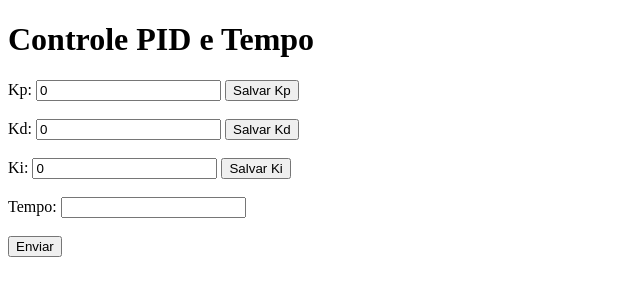
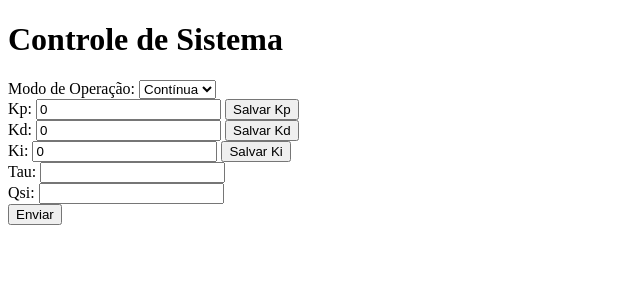
Before and after one commit to gabriel0alvesz/Control_Work_Complement, a Flask app: page / in a window 1280 px wide. Shown: the top 300 px of the page, without its empty margins (0-640 px from the left). Run offline with Flask 3, Linux system fonts and the light colour scheme.

Commit message:
todos os inputs funcionando
enviando dados para o servidor corretamente

```diff
--- a/src/server_flask.py
+++ b/src/server_flask.py
@@ -7,8 +7,11 @@ app = Flask(__name__)
 kp = 0
 kd = 0
 ki = 0
+tau = 0.0
+qsi = 0.0
 tempo = 0.0
-valor_potenciometro = 0
+modo_operacao = "continua"
+valor_potenciometro = 0  # Variável para armazenar o valor do potenciômetro recebido do ESP32
 
 @app.route('/')
 def index():
@@ -45,17 +48,21 @@ def salvar_ki():
 
 @app.route('/enviar-valores', methods=['POST'])
 def enviar_valores():
-    global kp, kd, ki, tempo
+    global kp, kd, ki, tau, qsi, tempo, modo_operacao
+    modo_operacao = request.json.get('modo')
     tempo = request.json.get('tempo')
+    tau = request.json.get('tau')
+    qsi = request.json.get('qsi')
 
-    # Configurações do servidor TCP
+    # Configurações do servidor TCP (o mesmo que o servidor_tcp.py)
     tcp_server_host = '127.0.0.1'
     tcp_server_port = 3333
 
     # Conectar ao servidor TCP e enviar os valores
     with socket.socket(socket.AF_INET, socket.SOCK_STREAM) as s:
         s.connect((tcp_server_host, tcp_server_port))
-        message = f"Kp: {kp}, Kd: {kd}, Ki: {ki}, Tempo: {tempo}\n"
+        message = (f"Modo: {modo_operacao}, Kp: {kp}, Kd: {kd}, Ki: {ki}, "
+                   f"Tau: {tau}, Qsi: {qsi}, Tempo: {tempo}\n")
         s.sendall(message.encode('utf-8'))
         data = s.recv(1024).decode('utf-8')
 
--- a/src/templates/index.html
+++ b/src/templates/index.html
@@ -1,77 +1,104 @@
 <!DOCTYPE html>
-<html lang="pt-BR">
+<html lang="en">
 <head>
     <meta charset="UTF-8">
     <meta name="viewport" content="width=device-width, initial-scale=1.0">
-    <title>Controle PID e Tempo</title>
+    <title>Controle de Sistema</title>
+    <script src="https://code.jquery.com/jquery-3.6.0.min.js"></script>
 </head>
 <body>
-    <h1>Controle PID e Tempo</h1>
+    <h1>Controle de Sistema</h1>
 
-    <form id="valorForm">
-        <label for="kpInput">Kp:</label>
-        <input type="number" id="kpInput" readonly>
-        <button type="button" onclick="salvarValor('kp')">Salvar Kp</button><br><br>
+    <label for="modo">Modo de Operação:</label>
+    <select id="modo" onchange="ajustarVisibilidadeTempo()">
+        <option value="continua">Contínua</option>
+        <option value="digital">Digital</option>
+    </select>
 
-        <label for="kdInput">Kd:</label>
-        <input type="number" id="kdInput" readonly>
-        <button type="button" onclick="salvarValor('kd')">Salvar Kd</button><br><br>
+    <div id="tempoDiv" style="display: none;">
+        <label for="tempo">Tempo (segundos):</label>
+        <input type="number" id="tempo" step="0.1" min="0">
+    </div><br>
 
-        <label for="kiInput">Ki:</label>
-        <input type="number" id="kiInput" readonly>
-        <button type="button" onclick="salvarValor('ki')">Salvar Ki</button><br><br>
+    <label for="kp">Kp:</label>
+    <input type="number" id="kp" readonly>
+    <button onclick="salvarValor('kp')">Salvar Kp</button><br>
 
-        <label for="tempoInput">Tempo:</label>
-        <input type="number" id="tempoInput" step="0.1"><br><br>
+    <label for="kd">Kd:</label>
+    <input type="number" id="kd" readonly>
+    <button onclick="salvarValor('kd')">Salvar Kd</button><br>
 
-        <button type="submit">Enviar</button>
-    </form>
+    <label for="ki">Ki:</label>
+    <input type="number" id="ki" readonly>
+    <button onclick="salvarValor('ki')">Salvar Ki</button><br>
+
+    <label for="tau">Tau:</label>
+    <input type="number" id="tau" step="0.01"><br>
+
+    <label for="qsi">Qsi:</label>
+    <input type="number" id="qsi" step="0.01"><br>
+
+    <button onclick="enviarValores()">Enviar</button>
 
     <script>
-        // Função para buscar os valores mais recentes do servidor Flask
-        async function atualizarPotenciometro() {
-            const response = await fetch('/atualizar-potenciometro');
-            const data = await response.json();
-            document.getElementById('kpInput').value = data.valor || 0;
-            document.getElementById('kdInput').value = data.valor || 0;
-            document.getElementById('kiInput').value = data.valor || 0;
+        function ajustarVisibilidadeTempo() {
+            var modo = document.getElementById("modo").value;
+            var tempoDiv = document.getElementById("tempoDiv");
+            if (modo === "digital") {
+                tempoDiv.style.display = "block";
+            } else {
+                tempoDiv.style.display = "none";
+            }
         }
 
-        // Função para salvar o valor atual do potenciômetro para Kp, Kd ou Ki
-        async function salvarValor(tipo) {
-            const valor = document.getElementById(tipo + 'Input').value;
-            await fetch(`/salvar-${tipo}`, {
-                method: 'POST',
-                headers: {
-                    'Content-Type': 'application/json',
-                },
-                body: JSON.stringify({ valor: valor }),
+        function salvarValor(param) {
+            var valor = document.getElementById(param).value;
+            $.ajax({
+                url: `/salvar-${param}`,
+                type: 'POST',
+                contentType: 'application/json',
+                data: JSON.stringify({ valor: valor }),
+                success: function(response) {
+                    alert(param.toUpperCase() + ' salvo com sucesso!');
+                }
             });
-            alert(`${tipo.toUpperCase()} salvo com sucesso!`);
         }
 
-        // Enviar os valores dos inputs ao servidor TCP ao clicar em "Enviar"
-        document.getElementById('valorForm').addEventListener('submit', async (event) => {
-            event.preventDefault();
-            const tempo = document.getElementById('tempoInput').value;
+        function enviarValores() {
+            var modo = document.getElementById("modo").value;
+            var tempo = document.getElementById("tempo").value;
+            var tau = document.getElementById("tau").value;
+            var qsi = document.getElementById("qsi").value;
 
-            const response = await fetch('/enviar-valores', {
-                method: 'POST',
-                headers: {
-                    'Content-Type': 'application/json',
-                },
-                body: JSON.stringify({ tempo }),
+            $.ajax({
+                url: '/enviar-valores',
+                type: 'POST',
+                contentType: 'application/json',
+                data: JSON.stringify({
+                    modo: modo,
+                    tempo: tempo,
+                    tau: tau,
+                    qsi: qsi
+                }),
+                success: function(response) {
+                    alert('Valores enviados com sucesso!');
+                }
             });
+        }
 
-            const data = await response.json();
-            alert(data.mensagem + '\n' + data.resposta);
-        });
+        function atualizarPotenciometro() {
+            $.ajax({
+                url: '/atualizar-potenciometro',
+                type: 'GET',
+                success: function(response) {
+                    $('#kp').val(response.valor);
+                    $('#kd').val(response.valor);
+                    $('#ki').val(response.valor);
+                }
+            });
+        }
 
-        // Atualizar os inputs com o valor do potenciômetro a cada 1 segundo
-        setInterval(atualizarPotenciometro, 1000);
-
-        // Atualizar o input assim que a página for carregada
-        window.onload = atualizarPotenciometro;
+        setInterval(atualizarPotenciometro, 1000); // Atualiza a cada 1 segundo
     </script>
 </body>
 </html>
```
Also changed, not shown: src/control/teste.py (added, +18 -0 lines).
